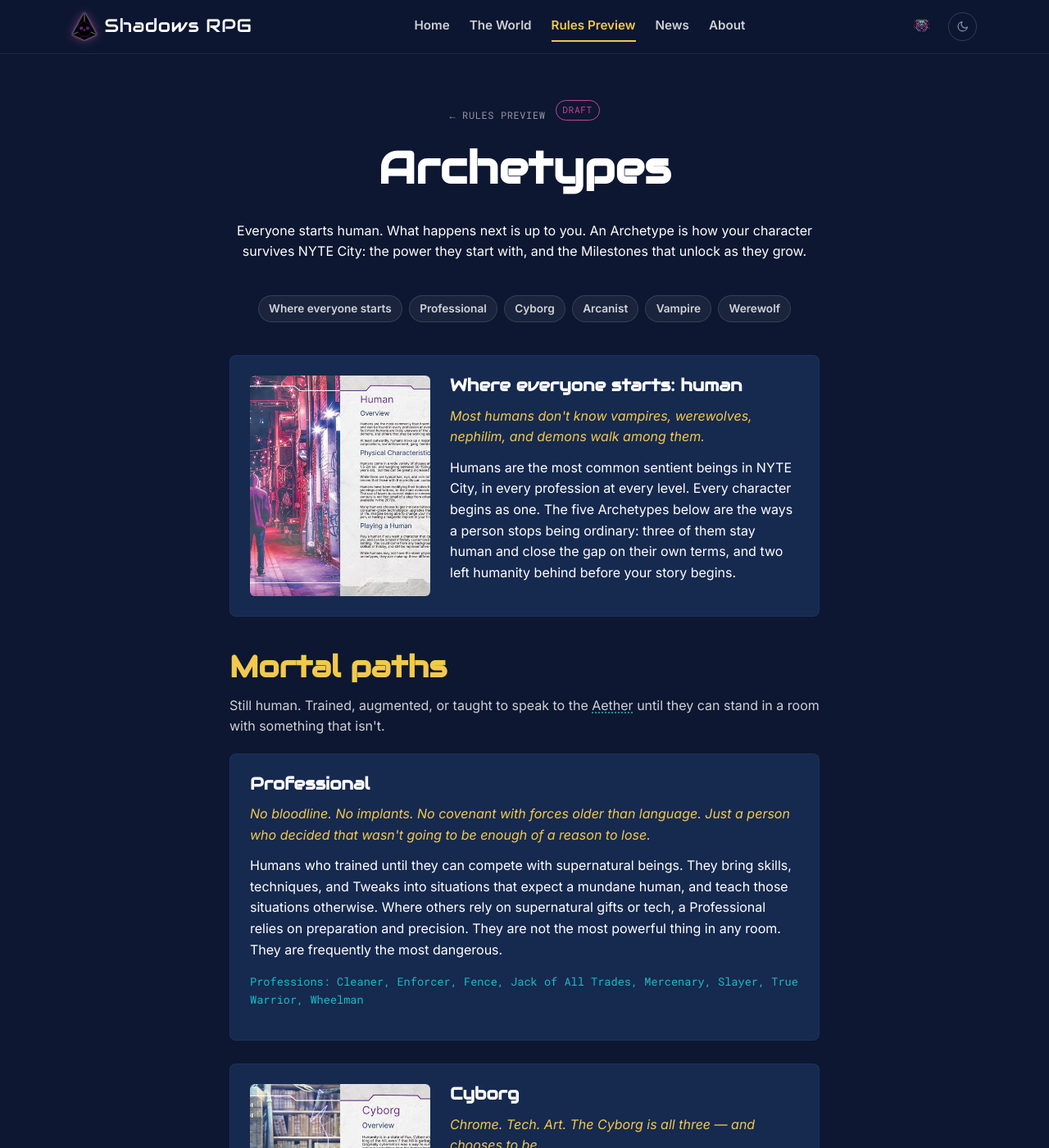
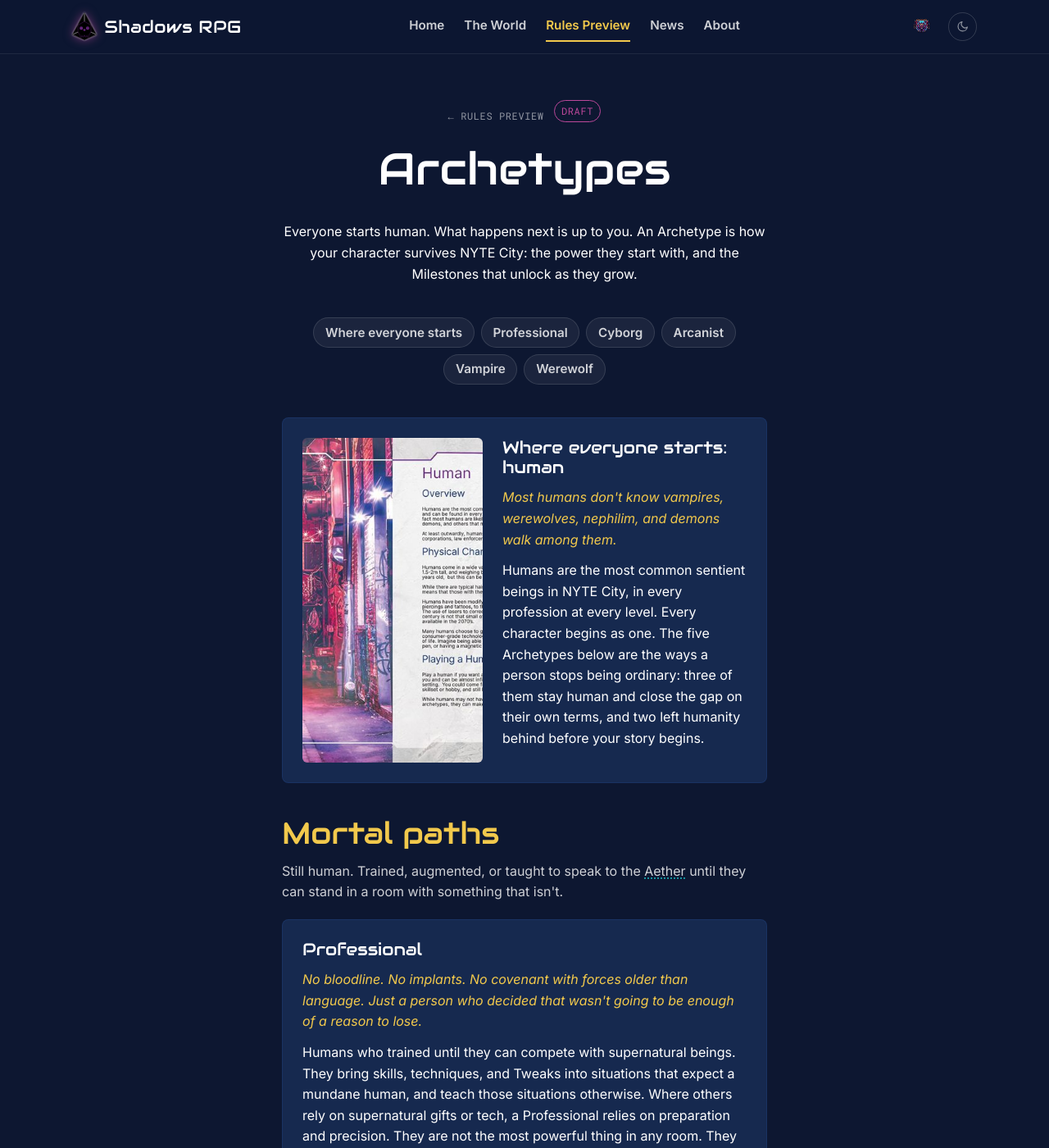
Before and after one commit to kazamuki/Shadows-RPG-Site, a Jekyll site: the page built from rules/archetypes/index.html, in a window 1280 px wide and 1400 px high. Shown: the whole window at 82% size. Built offline with Jekyll 4.4.1, drawn with Linux system fonts in a browser that asks for light colours.

Commit message:
Typeset: 400 headings, 40rem reading measure, three-step small-type ramp
Co-Authored-By: Claude Sonnet 5.5 <noreply@anthropic.com>

```diff
--- a/assets/css/theme.css
+++ b/assets/css/theme.css
@@ -77,6 +77,10 @@
   --font-display: 'Audiowide', 'Inter', sans-serif;
   --font-body: 'Inter', system-ui, sans-serif;
   --font-mono: 'Roboto Mono', ui-monospace, monospace;
+  /* Type ramp steps beyond h1-h3 and body (DESIGN.md Typography) */
+  --fs-label: 0.75rem;
+  --fs-small: 0.95rem;
+  --fs-lead: 1.125rem;
 
   --content-max: 72rem;
 
@@ -163,7 +167,8 @@ body {
 
 h1, h2, h3, h4 {
   font-family: var(--font-display);
-  font-weight: 700;
+  /* Audiowide ships at 400 only; 700 would be synthesized faux-bold */
+  font-weight: 400;
   line-height: 1.15;
   margin: 0 0 0.6em;
 }
@@ -256,7 +261,7 @@ html { scroll-padding-top: 5rem; }
 
 .site-title {
   font-family: var(--font-display);
-  font-size: 1.4rem;
+  font-size: 1.3rem;
   color: var(--text-primary);
   text-decoration: none;
   letter-spacing: 0.02em;
@@ -272,7 +277,7 @@ html { scroll-padding-top: 5rem; }
 .primary-nav a {
   color: var(--text-secondary);
   text-decoration: none;
-  font-size: 0.95rem;
+  font-size: var(--fs-small);
   font-weight: 600;
   padding: 0.35rem 0;
   border-bottom: 2px solid transparent;
@@ -339,7 +344,7 @@ main { display: block; }
 }
 
 .hero-tagline {
-  font-size: 1.2rem;
+  font-size: var(--fs-lead);
   color: rgba(255, 255, 255, 0.85);
   max-width: 38rem;
   margin: 0 auto 1.75rem;
@@ -424,7 +429,7 @@ main { display: block; }
 .rules-card-body--noimg { padding-top: 1.5rem; }
 
 .rules-card h3 { margin: 0.5em 0 0.4em; color: var(--text-primary); }
-.rules-card p { color: var(--text-secondary); font-size: 0.95rem; margin: 0; }
+.rules-card p { color: var(--text-secondary); font-size: var(--fs-small); margin: 0; }
 
 /* Image-less cards get a designed panel instead of a blank gap: a short glyph
    (set per-page as `art:` in _data/rules.yml) on the brand gradient. Always
@@ -469,11 +474,11 @@ main { display: block; }
    Preview sub-page). At the default 72rem the paragraphs ran ~140-170
    characters per line on desktop, well past comfortable reading length;
    this keeps them around 80-90 while grids inside still get two columns. */
-.section--reading { max-width: 48rem; }
+.section--reading { max-width: 40rem; }
 
 /* Home's pitch: the section right under the hero */
 .home-pitch h2 { text-align: center; margin-bottom: 1.25rem; }
-.home-pitch p { font-size: 1.075rem; }
+.home-pitch p { font-size: var(--fs-lead); }
 .home-pitch .home-pitch-compare {
   text-align: center;
   font-weight: 600;
@@ -508,7 +513,7 @@ main { display: block; }
   grid-area: name;
   align-self: end;
   font-family: var(--font-display);
-  font-size: 1.15rem;
+  font-size: var(--fs-lead);
   color: var(--text-primary);
 }
 .archetype-roster a:hover .archetype-roster-name { color: var(--accent-cyan); }
@@ -516,7 +521,7 @@ main { display: block; }
   grid-area: group;
   align-self: start;
   font-family: var(--font-mono);
-  font-size: 0.72rem;
+  font-size: var(--fs-label);
   letter-spacing: 0.05em;
   text-transform: uppercase;
   color: var(--text-secondary);
@@ -542,7 +547,7 @@ main { display: block; }
   gap: 0.75rem;
   margin-bottom: 0.9rem;
   font-family: var(--font-mono);
-  font-size: 0.75rem;
+  font-size: var(--fs-label);
   letter-spacing: 0.05em;
   text-transform: uppercase;
 }
@@ -574,7 +579,7 @@ main { display: block; }
 .rules-pager-link--next { text-align: right; }
 .rules-pager-dir {
   font-family: var(--font-mono);
-  font-size: 0.72rem;
+  font-size: var(--fs-label);
   letter-spacing: 0.05em;
   text-transform: uppercase;
   color: var(--text-tertiary);
@@ -593,7 +598,7 @@ main { display: block; }
 }
 .rules-pager-count {
   font-family: var(--font-mono);
-  font-size: 0.72rem;
+  font-size: var(--fs-label);
   font-weight: 400;
   color: var(--text-tertiary);
 }
@@ -611,7 +616,7 @@ main { display: block; }
   list-style: none;
   padding: 0;
   margin: 0 -2rem;
-  font-size: 0.85rem;
+  font-size: var(--fs-small);
   color: var(--text-secondary);
 }
 .status-legend .status-tag { margin-right: 0.4rem; }
@@ -633,7 +638,7 @@ main { display: block; }
   background: var(--chip-bg);
   border: 1px solid var(--chip-border);
   color: var(--text-secondary);
-  font-size: 0.85rem;
+  font-size: var(--fs-small);
   font-weight: 600;
   text-decoration: none;
 }
@@ -650,7 +655,7 @@ main { display: block; }
 
 .voice-note {
   font-family: var(--font-mono);
-  font-size: 0.8rem;
+  font-size: var(--fs-label);
   color: var(--accent-cyan);
   text-align: center;
   margin: 0 0 1rem;
@@ -669,7 +674,7 @@ main { display: block; }
   border-collapse: collapse;
   margin: 1rem 0 1.5rem;
   font-family: var(--font-mono);
-  font-size: 0.9rem;
+  font-size: var(--fs-small);
 }
 .data-table th, .data-table td {
   border: 1px solid var(--border-subtle);
@@ -703,7 +708,7 @@ main { display: block; }
 .archetype-block h3 { margin-top: 0; color: var(--text-primary); }
 .archetype-block h2 { font-size: 1.3rem; }
 .archetype-hook { font-style: italic; color: var(--accent-gold); margin-bottom: 0.75em; }
-.archetype-paths { font-family: var(--font-mono); font-size: 0.85rem; color: var(--accent-cyan); }
+.archetype-paths { font-family: var(--font-mono); font-size: var(--fs-small); color: var(--accent-cyan); }
 /* Mortal / Supernatural group headings between the archetype cards. */
 .archetype-group { margin: 2.5rem 0 1.25rem; }
 .archetype-group h2 { margin-bottom: 0.35em; }
@@ -744,7 +749,7 @@ main { display: block; }
   align-items: center;
   gap: 0.6em;
   font-family: var(--font-mono);
-  font-size: 0.75rem;
+  font-size: var(--fs-label);
   font-weight: 400;
   letter-spacing: 0.05em;
   text-transform: uppercase;
@@ -839,7 +844,7 @@ main { display: block; }
 
 .crew-role {
   font-family: var(--font-mono);
-  font-size: 0.75rem;
+  font-size: var(--fs-label);
   letter-spacing: 0.05em;
   text-transform: uppercase;
   color: var(--crew-accent, var(--accent-cyan));
@@ -899,7 +904,7 @@ main { display: block; }
 .status-tag {
   display: inline-block;
   font-family: var(--font-mono);
-  font-size: 0.7rem;
+  font-size: var(--fs-label);
   letter-spacing: 0.05em;
   text-transform: uppercase;
   padding: 0.25em 0.7em;
@@ -961,7 +966,7 @@ main { display: block; }
   align-items: center;
   gap: 0.5em;
   font-family: var(--font-mono);
-  font-size: 0.72rem;
+  font-size: var(--fs-label);
   letter-spacing: 0.05em;
   text-transform: uppercase;
   color: var(--text-tertiary);
@@ -1014,7 +1019,7 @@ main { display: block; }
 .news-date {
   display: block;
   font-family: var(--font-mono);
-  font-size: 0.8rem;
+  font-size: var(--fs-label);
   color: var(--accent-cyan);
   margin-bottom: 0.5em;
 }
@@ -1047,7 +1052,7 @@ main { display: block; }
 .footer-nav a {
   color: var(--text-secondary);
   text-decoration: none;
-  font-size: 0.9rem;
+  font-size: var(--fs-small);
 }
 .footer-nav a:hover { color: var(--accent-gold); }
 
@@ -1058,7 +1063,7 @@ main { display: block; }
   justify-content: center;
   align-items: center;
   font-family: var(--font-mono);
-  font-size: 0.85rem;
+  font-size: var(--fs-small);
 }
 
 .social-row {
@@ -1088,7 +1093,7 @@ main { display: block; }
 .footer-social-text:hover { color: var(--accent-gold); }
 
 .footer-copyright {
-  font-size: 0.8rem;
+  font-size: var(--fs-label);
   color: var(--text-tertiary);
   max-width: 40rem;
 }
@@ -1102,7 +1107,7 @@ main { display: block; }
     row-gap: 0.4rem;
     padding: 0.6rem 1rem 0.2rem;
   }
-  .site-title { font-size: 1.2rem; }
+  .site-title { font-size: var(--fs-lead); }
   .site-mark img { width: 26px; height: 30px; }
   .gd-mark img { width: 30px; height: 30px; }
   .primary-nav {
@@ -1112,7 +1117,7 @@ main { display: block; }
     justify-content: space-between;
     gap: 0.5rem;
   }
-  .primary-nav a { font-size: 0.85rem; }
+  .primary-nav a { font-size: var(--fs-small); }
 }
 
 /* --- Footer easter-egg trigger + game modal ---
@@ -1205,11 +1210,11 @@ main { display: block; }
 .glossary dt {
   font-family: var(--font-display);
   color: var(--accent-cyan);
-  font-size: 1.05rem;
+  font-size: var(--fs-lead);
   margin-bottom: 0.3rem;
 }
 .glossary dd { margin: 0; color: var(--text-secondary); }
-.glossary-see { display: inline-block; margin-left: 0.35em; font-size: 0.9rem; white-space: nowrap; }
+.glossary-see { display: inline-block; margin-left: 0.35em; font-size: var(--fs-small); white-space: nowrap; }
 .glossary-entry:target dt { color: var(--accent-gold); }
 
 /* First-use link into the glossary (_includes/term.html): reads as prose, not a nav link */
```
Also changed, not shown: CLAUDE.md (+8 -0 lines), DESIGN.md (+13 -12 lines), changelog/index.html (+8 -0 lines), content/wishlist.md (+0 -8 lines), .impeccable/design.json.
